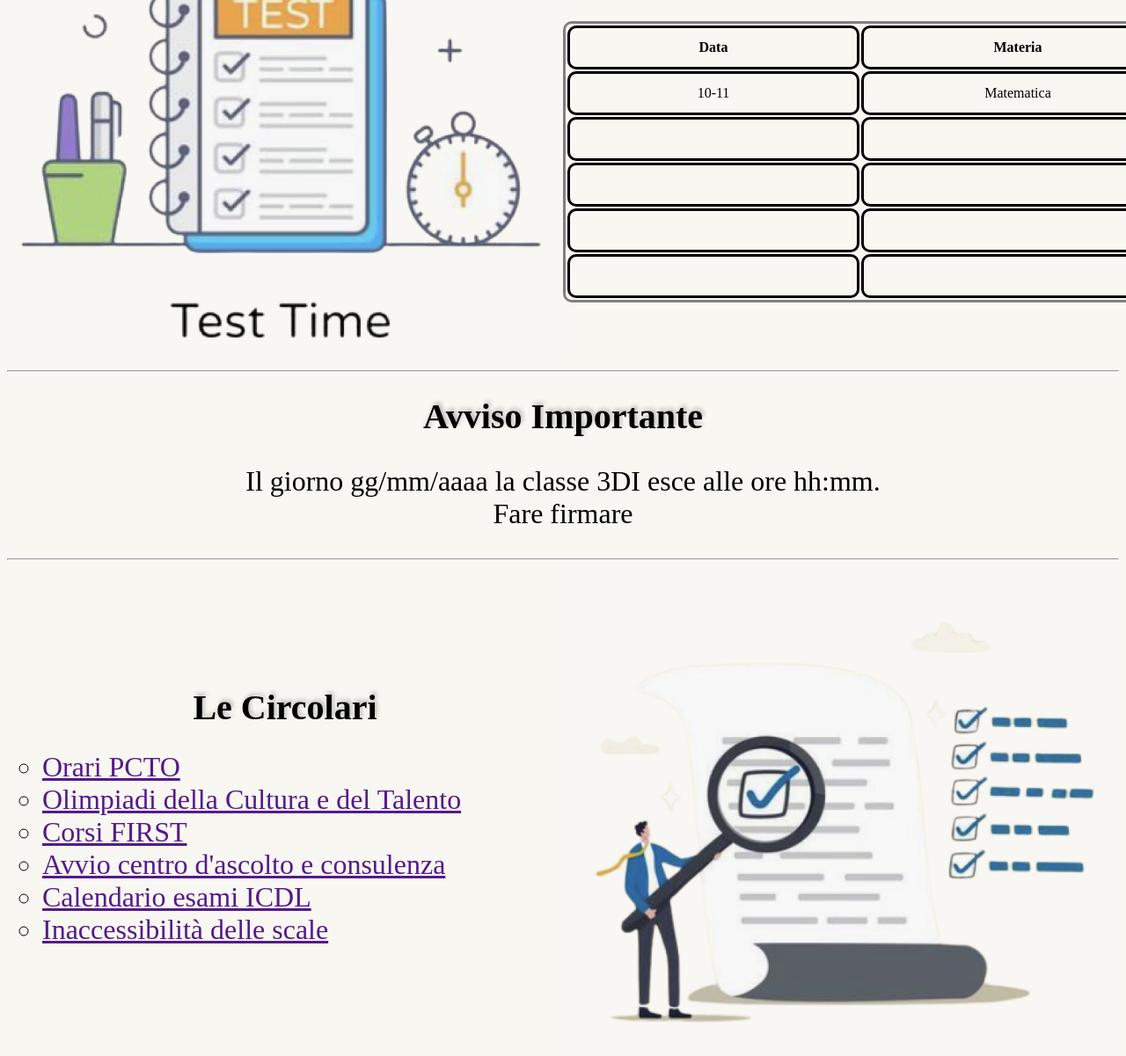
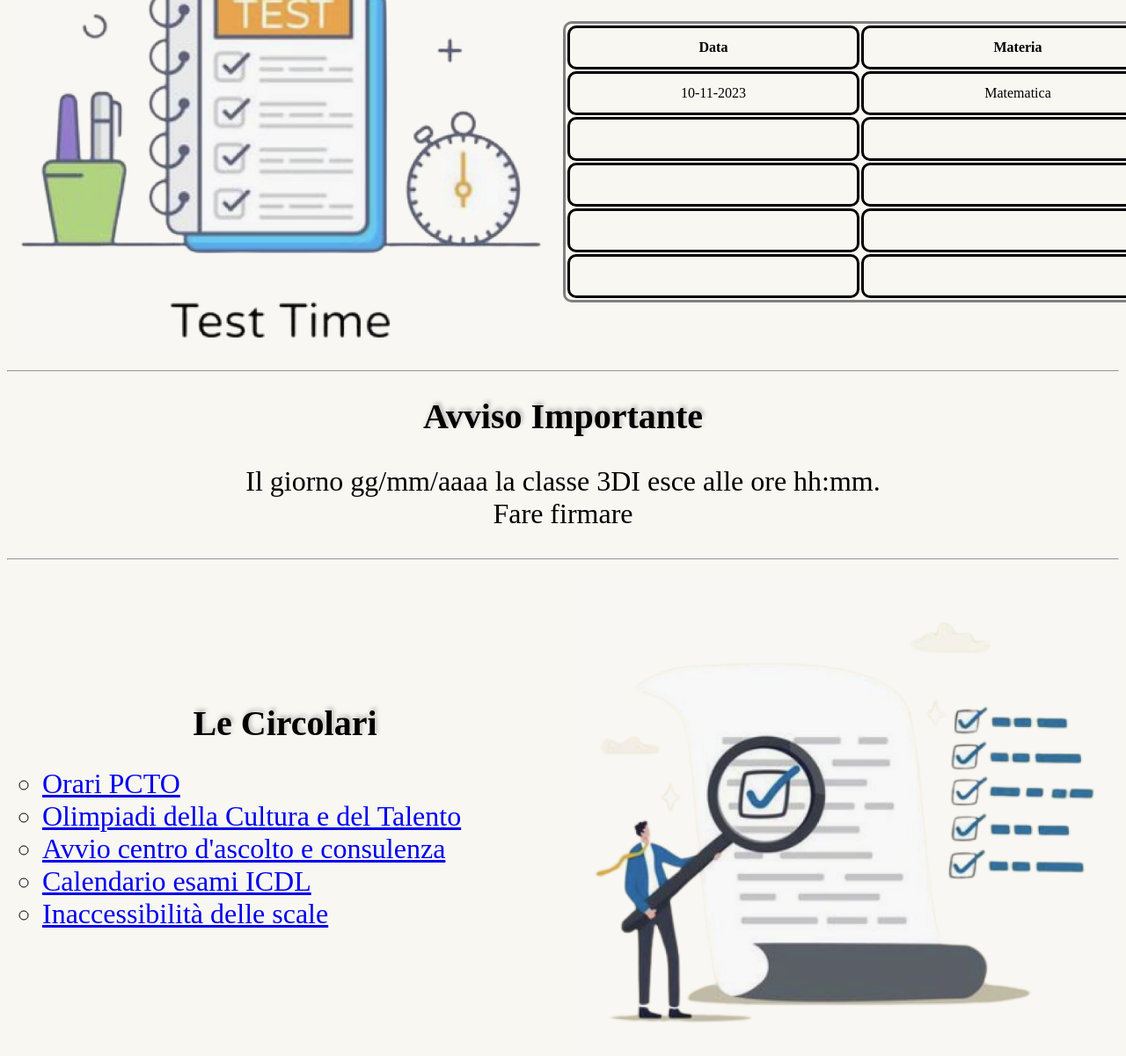
Before and after one commit to Alessiop7002/3diinf23, a plain HTML site: page index.html in a window 1280 px wide. Shown: the part 649-1850 px from the top of the page at 88% size. Drawn offline with nearby package versions, Linux system fonts and the light colour scheme; a web font is replaced by a local one.

Commit message:
Update index.html

```diff
--- a/index.html
+++ b/index.html
@@ -39,7 +39,7 @@
             <h1 class="subtitle">Prossime Verifiche</h1>
             <table>
                 <tr><th>Data</th><th>Materia</th></tr>
-                <tr><td>10-11</td><td>Matematica</td></tr>
+                <tr><td>10-11-2023</td><td>Matematica</td></tr>
                 <tr><td></td><td></td></tr>
                 <tr><td></td><td></td></tr>
                 <tr><td></td><td></td></tr>
@@ -57,12 +57,11 @@
         <div class="text">
             <h1 class="subtitle">Le Circolari</h1>
             <ul type="circle">
-                <li><a href="">Orari PCTO</a></li>
-                <li><a href="">Olimpiadi della Cultura e del Talento</a></li>
-                <li><a href="">Corsi FIRST</a></li>
-                <li><a href="">Avvio centro d'ascolto e consulenza</a></li>
-                <li><a href="">Calendario esami ICDL</a></li>
-                <li><a href="">Inaccessibilità delle scale</a></li>
+                <li><a href="data/circolari/pcto.pdf">Orari PCTO</a></li>
+                <li><a href="data/circolari/cultura.pdf">Olimpiadi della Cultura e del Talento</a></li>
+                <li><a href="data/circolari/psicologo.pdf">Avvio centro d'ascolto e consulenza</a></li>
+                <li><a href="data/circolari/icdl.pdf">Calendario esami ICDL</a></li>
+                <li><a href="data/circolari/scale.pdf">Inaccessibilità delle scale</a></li>
 
             </ul>
         </div>
```
